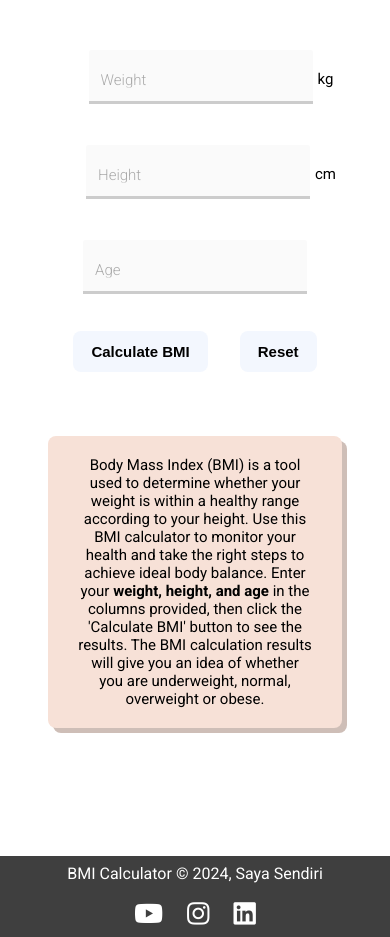
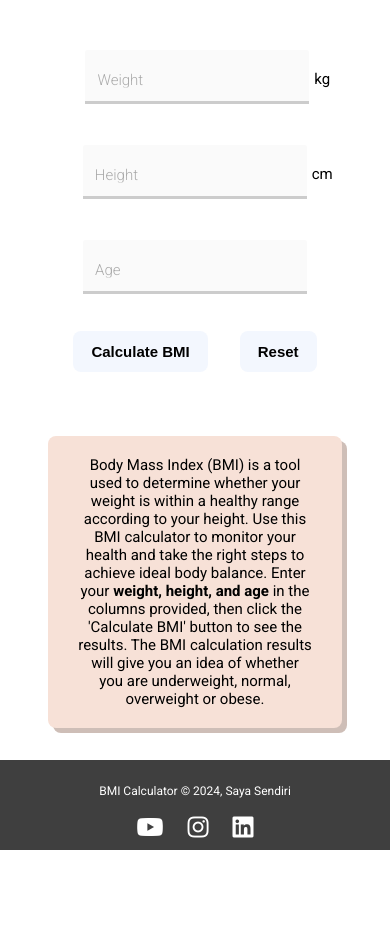
Before and after one commit to revou-fundamental-course/8-jul-24-AprizalWijatmiko, a plain HTML site: page index.html in a window 390 px wide. Shown: the part 380-1317 px from the top of the page. After the commit the page ends 1230 px from the top, so only its background shows below. Drawn offline with Linux system fonts and the light colour scheme; some packages are replaced by stand-ins of ours; a script that the page names is missing.

Commit message:
fixing footer style for media query 1034px

```diff
--- a/css/style.css
+++ b/css/style.css
@@ -399,14 +399,17 @@ section .def p {
   font-size: 18px;
 }
 
-
 footer {
   text-align: center;
   background-color: #3F3F3F;
   color: white;
   padding: 2%;
-  margin-top: 8rem;
+  margin-top: 2rem;
+}
 
+.foot {
+  font-size: 12px;
+  margin-top: 1rem;
 }
 
 footer .social-media ul{
@@ -415,12 +418,15 @@ footer .social-media ul{
   align-items: center;
   margin-top: 1rem;
   gap: 1.5rem;
-  font-size: 1.6rem;
   margin-bottom: auto;
 }
 
 footer .social-media ul li {
   list-style: none;
+}
+
+footer .social-media ul li a {
+  font-size: 1.5rem;
 }
 
 footer .social-media ul li a .fab{
@@ -440,7 +446,7 @@ footer .social-media ul li a .fab:hover {
   }
 
   .weight, .height {
-    margin-left: 2rem;
+    margin-left: 1.6rem;
   }
 
   .result-body {
@@ -455,9 +461,7 @@ footer .social-media ul li a .fab:hover {
   .result-header, .bmi-value {
     text-align: center;
   }
-}
 
-@media screen and (max-width: 1034px) {
   header h1 {
     font-size: 2rem;
   }
@@ -543,110 +547,4 @@ footer .social-media ul li a .fab:hover {
     font-size: 14px;
   }
 
-
-
-
-
-
 }
-/* @media screen and (max-width: 480px) {
-  .form {
-    width: 100%;
-    text-align: center;
-  }
-
-  .field-form {
-    flex-direction: column;
-  }
-
-  .result-body {
-    flex-direction: column;
-  }
-
-  .under-category, .normal-category, .over-category, .obese-category {
-    width: 90%;
-    margin-top: 10px;
-  }
-
-  .result-header, .bmi-value {
-    text-align: center;
-  }
-}
-
-@media screen and (max-width: 768px) {
-  .form {
-    width: 100%;
-    text-align: center;
-  }
-
-  .field-form {
-    flex-direction: column;
-  }
-
-  .result-body {
-    flex-direction: column;
-  }
-
-  .under-category, .normal-category, .over-category, .obese-category {
-    width: 90%;
-    margin-top: 10px;
-  }
-
-  .result-header, .bmi-value {
-    text-align: center;
-  }
-}
-
-@media screen and (min-width: 769px) {
-  .form {
-    width: 90%;
-  }
-
-  .field-form {
-    flex-direction: row;
-  }
-
-  .result-body {
-    flex-direction: row;
-  }
-
-  .under-category, .normal-category, .over-category, .obese-category {
-    width: 70%;
-  }
-}
-
-@media screen and (min-width: 1025px) {
-  .form {
-    width: 80%;
-  }
-
-  .field-form {
-    flex-direction: row;
-  }
-
-  .result-body {
-    flex-direction: row;
-  }
-
-  .under-category, .normal-category, .over-category, .obese-category {
-    width: 60%;
-  }
-}
-
-@media screen and (min-width: 1201px) {
-  .form {
-    width: 70%;
-  }
-
-  .field-form {
-    flex-direction: row;
-  }
-
-  .result-body {
-    flex-direction: row;
-  }
-
-  .under-category, .normal-category, .over-category, .obese-category {
-    width: 50%;
-  }
-} */
```
